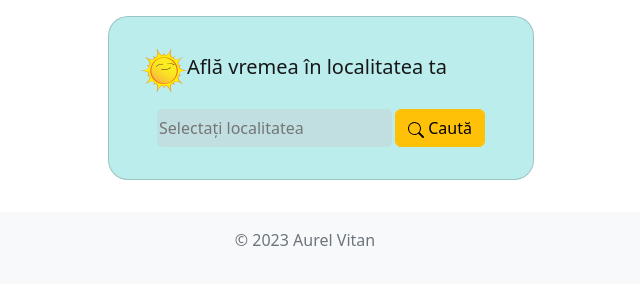
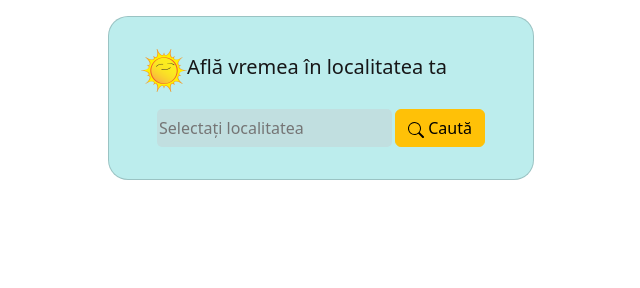
Before and after one commit to AurelVtn/app.meteo, a plain HTML site: page index.html in a window 1280 px wide. Shown: the whole page, without its empty margins (335-975 px from the left). Drawn offline with nearby package versions, Linux system fonts and the light colour scheme.

Commit message:
css html

```diff
--- a/index.html
+++ b/index.html
@@ -30,7 +30,6 @@
             />
             <h5 class="header-h1">Află vremea în localitatea ta</h5>
           </div>
-          <!-- <h5>Află vremea în localitatea ta</h5> -->
           <div class="Search-button">
             <input
               type="text"
@@ -92,10 +91,5 @@
         </div>
       </main>
     </div>
-    <!-- footer -->
-
-    <footer class="py-3 my-3 bg-light">
-      <p class="text-center text-muted">© 2023 Aurel Vitan</p>
-    </footer>
   </body>
 </html>
```
